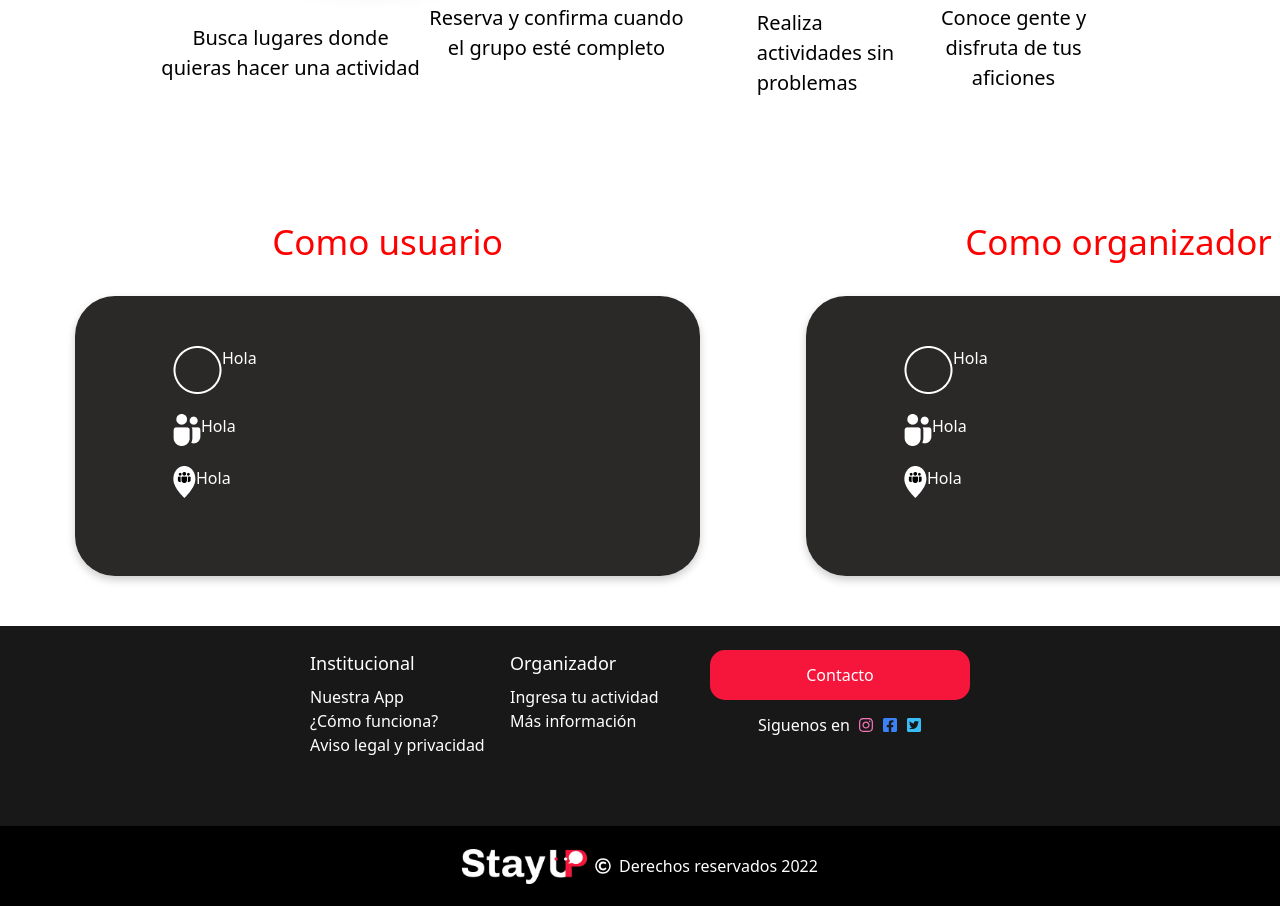
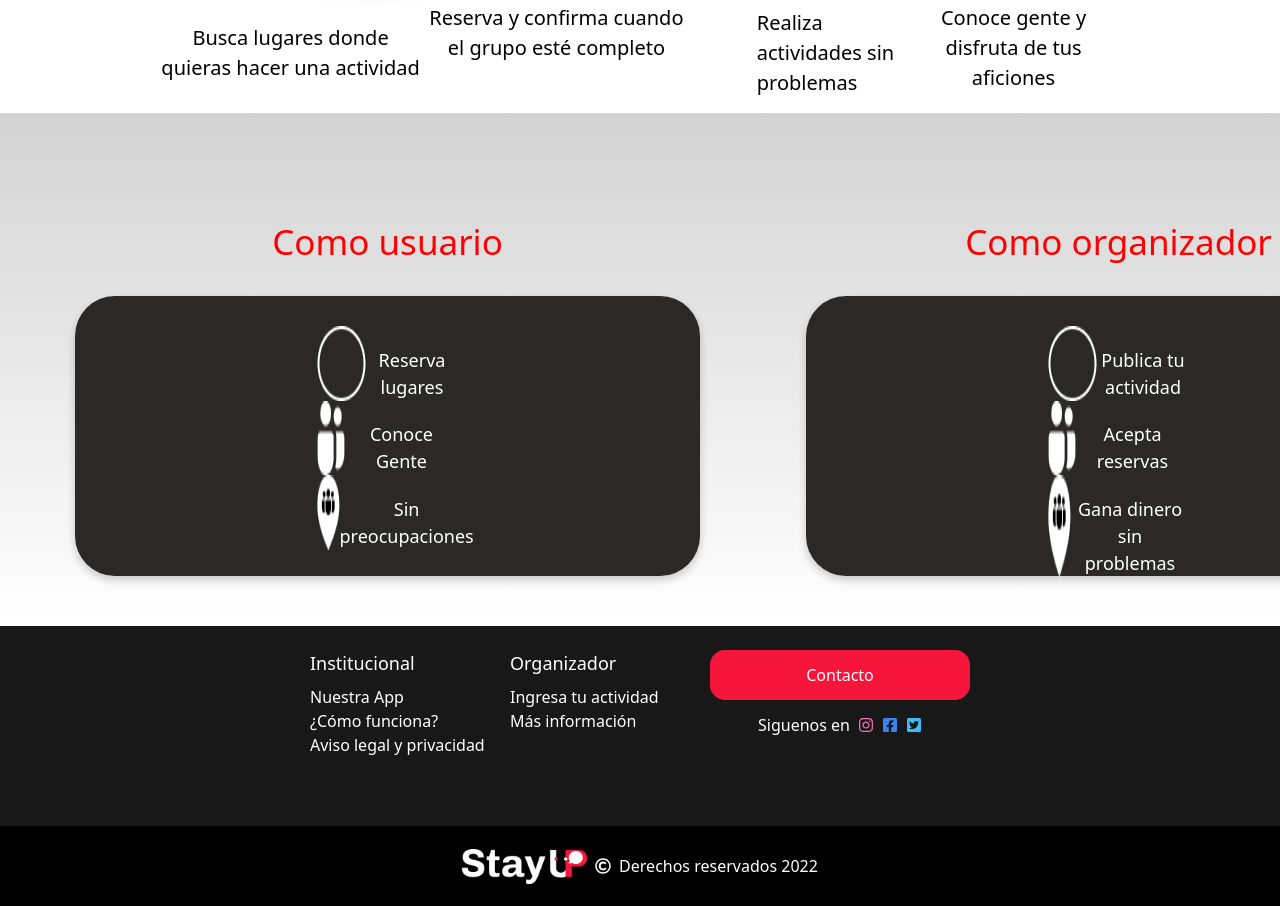
Before and after one commit to makloster/NoCountry-StayUp, a React (Create React App) app in the folder Front/web/: page / in a window 1280 px wide. Shown: the part 1401-2307 px from the top of the page. Built offline with nearby package versions, Linux system fonts and the light colour scheme.

Commit message:
empezando presentacion 4

```diff
--- a/Front/web/src/components/Home/Presentation3.jsx
+++ b/Front/web/src/components/Home/Presentation3.jsx
@@ -13,15 +13,15 @@ const Presentation3 = () => {
                     <div className='cards'>
                         <div className='icon_con_texto'>
                             <img src={face_light} alt='face_light' />
-                            <h1 className='texto_en_card'>Hola</h1>
+                            <h1 className='texto_en_card'>Reserva lugares</h1>
                         </div>
                         <div className='icon_con_texto'>
                             <img src={People_light} alt='People_light' />
-                            <h1 className='texto_en_card'>Hola</h1>
+                            <h1 className='texto_en_card'>Conoce Gente</h1>
                         </div>
                         <div className='icon_con_texto'>
                             <img src={Place_light} alt='Place_light' />
-                            <h1 className='texto_en_card'>Hola</h1>
+                            <h1 className='texto_en_card'>Sin preocupaciones</h1>
                         </div>
                     </div>
                 </div>
@@ -31,15 +31,15 @@ const Presentation3 = () => {
                     <div className='cards'>
                         <div className='icon_con_texto'>
                             <img src={face_light} alt='face_light' />
-                            <h1 className='texto_en_card'>Hola</h1>
+                            <h1 className='texto_en_card'>Publica tu actividad</h1>
                         </div>
                         <div className='icon_con_texto'>
                             <img src={People_light} alt='People_light' />
-                            <h1 className='texto_en_card'>Hola</h1>
+                            <h1 className='texto_en_card'>Acepta reservas</h1>
                         </div>
                         <div className='icon_con_texto'>
                             <img src={Place_light} alt='Place_light' />
-                            <h1 className='texto_en_card'>Hola</h1>
+                            <h1 className='texto_en_card'>Gana dinero sin problemas</h1>
                         </div>
                     </div>
                 </div>
--- /dev/null
+++ b/Front/web/src/components/Home/Presentation4.jsx
@@ -0,0 +1,11 @@
+import './presentation4.css'
+
+import React from 'react'
+
+const Presentation4 = () => {
+  return (
+    <div>Presentation4</div>
+  )
+}
+
+export default Presentation4
--- a/Front/web/src/components/Home/presentation3.css
+++ b/Front/web/src/components/Home/presentation3.css
@@ -2,6 +2,7 @@
     display: flex;
     flex-direction: row;
     justify-content: space-around;
+    background-image: linear-gradient(lightGrey, white);
 }
 
 .cards {
@@ -14,19 +15,25 @@
     margin-left: 75px;
     border-radius: 40px;
     padding: 30px 98px 30px 98px;
-    gap: 35px;
     margin-bottom: 50px;
+    text-align: center;
+    display: flex;
+    align-items: center;
+    flex-direction: column;
 }
 
 .texto_en_card {
     color: white;
+    margin-top: 20.5px;
+    font-weight: 600px;
+    align-items: center;
+    font-size: 18px;
 }
 
 .icon_con_texto {
     display: flex;
     flex-direction: row;
     width: 142px;
-    margin-top: 20px;
 }
 
 .titulo_card_presentacion_3 {
@@ -36,6 +43,7 @@
     margin-left: 44px;
     color: red;
     font-size: 35px;
+    font-weight: 1000px;
 
     text-align: center;
 }
```
Also changed, not shown: Front/web/src/components/Home/presentation4.css (added).
